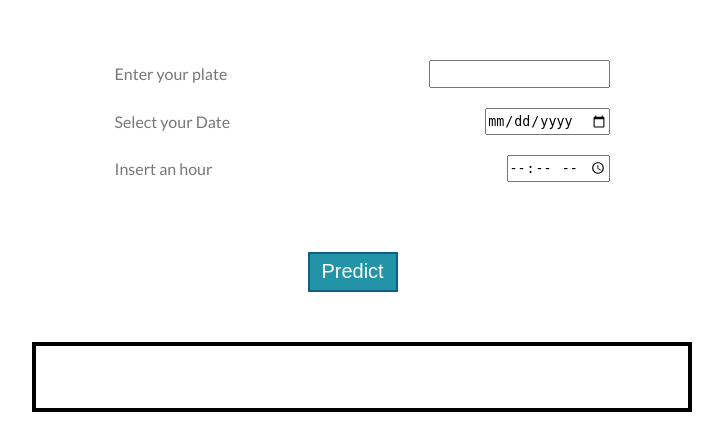
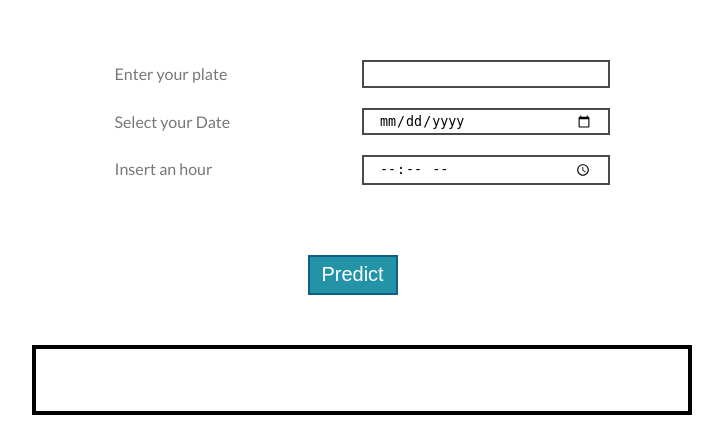
Before and after one commit to len23/Predictor-Pico-y-Placa, a PHP site: page / in a window 1280 px wide. Shown: the part 84-509 px from the top of the page, without its empty margins (278-1001 px from the left). Run offline with PHP 8.4, Linux system fonts and the light colour scheme.

Commit message:
Adding some styles

```diff
--- a/resources/css/styles.css
+++ b/resources/css/styles.css
@@ -39,6 +39,13 @@ form .cont-labels{
   display: flex;
   justify-content: space-between;
 }
+
+form .cont-labels input {
+  padding: 3px 15px;
+  border: 2px solid rgb(78, 73, 73);
+  width: 50%;
+}
+
 .predict-button {
     background-color: rgb(35, 148, 168);
     height: 40px;
```
